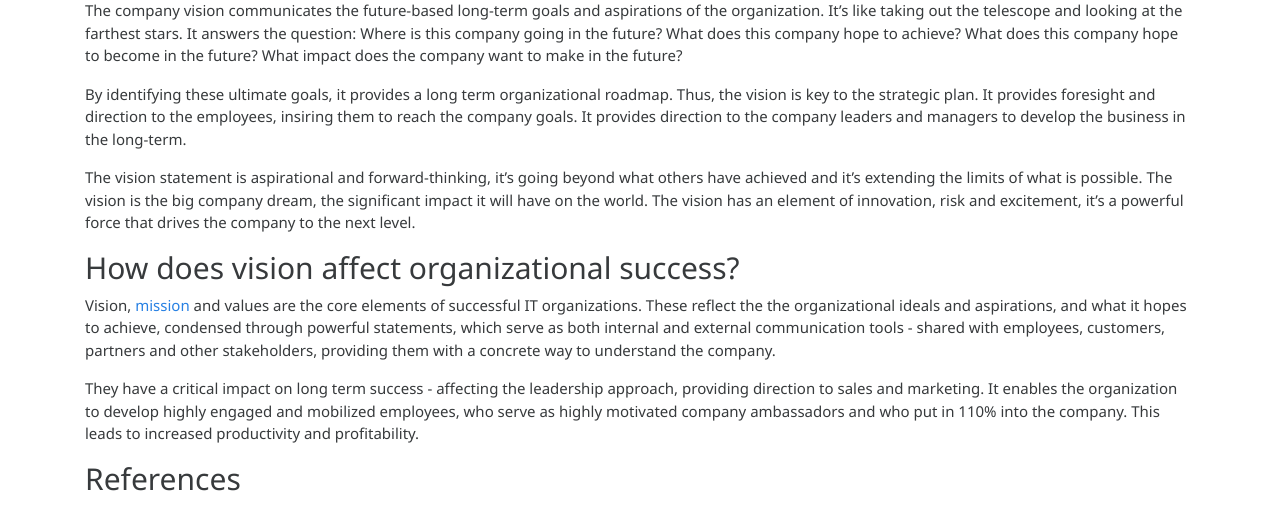
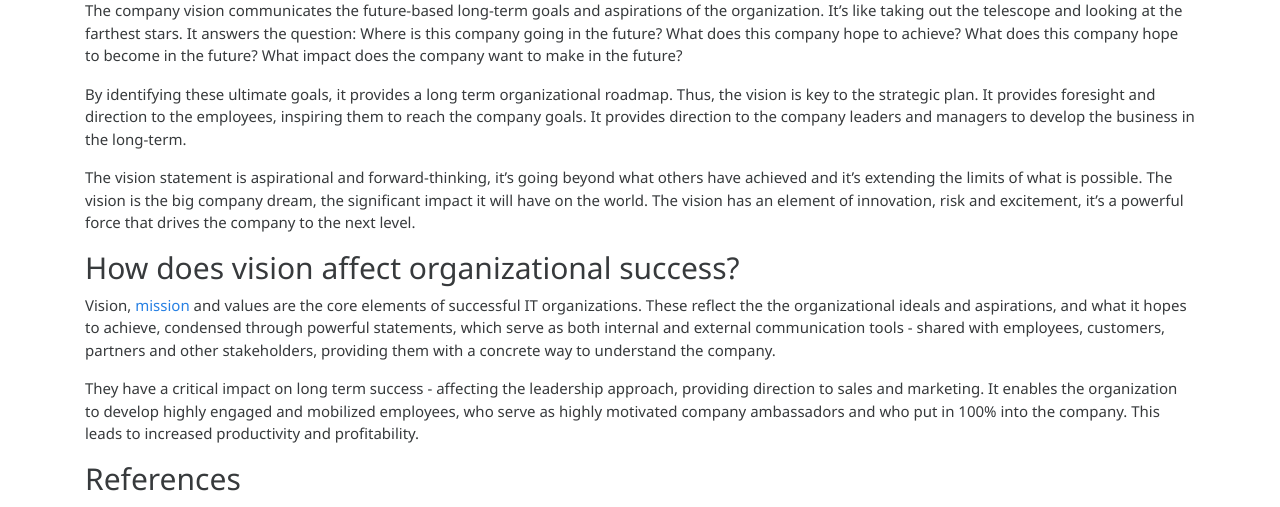
Before and after one commit to optivem/optivem.github.io, a Jekyll site: the page built from _pages/codex/vision.md, in a window 1280 px wide and 1004 px high. Shown: the part 422-929 px from the top of the window. Built offline with Jekyll 4.4.1, drawn with Linux system fonts in a browser that asks for light colours.

Commit message:
#35 Codex - Vision

```diff
--- a/_pages/codex/vision.md
+++ b/_pages/codex/vision.md
@@ -8,7 +8,7 @@ description: Organizational vision sets the powerful goals and aspirations for h
 
 The company vision communicates the future-based long-term goals and aspirations of the organization. It's like taking out the telescope and looking at the farthest stars. It answers the question: Where is this company going in the future? What does this company hope to achieve? What does this company hope to become in the future? What impact does the company want to make in the future?
 
-By identifying these ultimate goals, it provides a long term organizational roadmap. Thus, the vision is key to the strategic plan. It provides foresight and direction to the employees, insiring them to reach the company goals. It provides direction to the company leaders and managers to develop the business in the long-term.
+By identifying these ultimate goals, it provides a long term organizational roadmap. Thus, the vision is key to the strategic plan. It provides foresight and direction to the employees, inspiring them to reach the company goals. It provides direction to the company leaders and managers to develop the business in the long-term.
 
 The vision statement is aspirational and forward-thinking, it's going beyond what others have achieved and it's extending the limits of what is possible. The vision is the big company dream, the significant impact it will have on the world. The vision has an element of innovation, risk and excitement, it's a powerful force that drives the company to the next level.
 
@@ -16,7 +16,7 @@ The vision statement is aspirational and forward-thinking, it's going beyond wha
 
 Vision, <a href="{{ site.url }}/codex/mission">mission</a> and values are the core elements of successful IT organizations. These reflect the the organizational ideals and aspirations, and what it hopes to achieve, condensed through powerful statements, which serve as both internal and external communication tools - shared with employees, customers, partners and other stakeholders, providing them with a concrete way to understand the company.
 
-They have a critical impact on long term success - affecting the leadership approach, providing direction to sales and marketing. It enables the organization to develop highly engaged and mobilized employees, who serve as highly motivated company ambassadors and who put in 110% into the company. This leads to increased productivity and profitability.
+They have a critical impact on long term success - affecting the leadership approach, providing direction to sales and marketing. It enables the organization to develop highly engaged and mobilized employees, who serve as highly motivated company ambassadors and who put in 100% into the company. This leads to increased productivity and profitability.
 
 <h2>References</h2>
 
```
